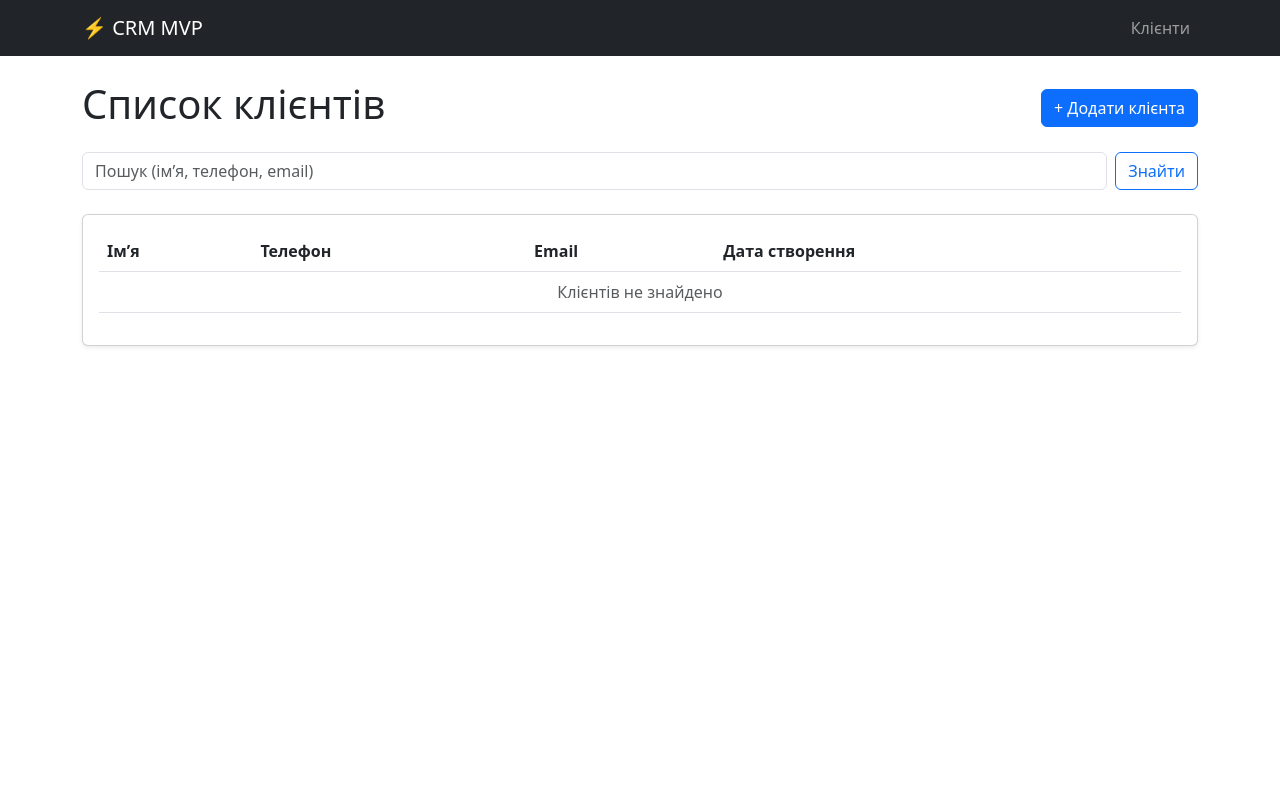
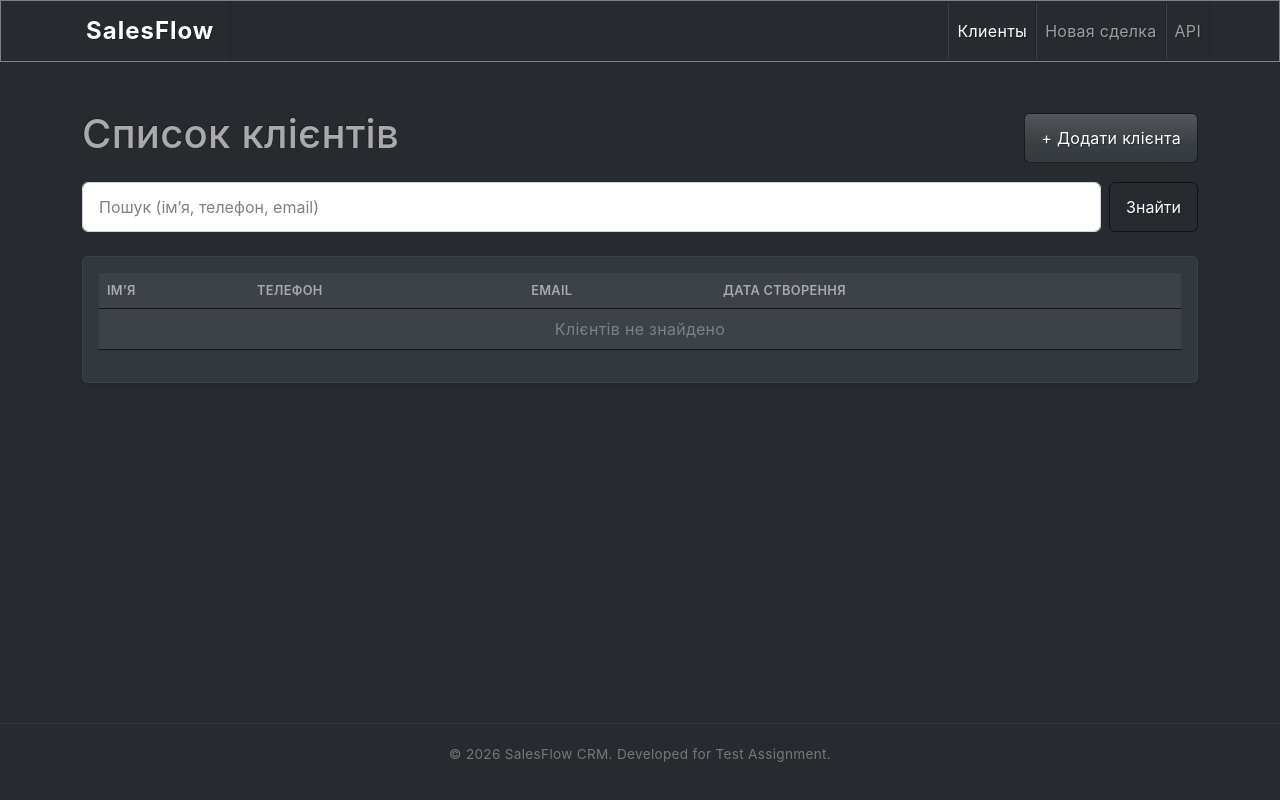
Before and after one commit to SPapor/Test_django, a Django app: page / in a window 1280 px wide. Run offline with Django 5.2, Linux system fonts and the light colour scheme; data that the repository does not hold is empty; some libraries are stand-ins or nearby versions.

Commit message:
add feat

```diff
--- a/crm/templates/crm/base.html
+++ b/crm/templates/crm/base.html
@@ -3,24 +3,100 @@
 <head>
     <meta charset="UTF-8">
     <meta name="viewport" content="width=device-width, initial-scale=1.0">
-    <title>CRM MVP</title>
-    <link href="https://cdn.jsdelivr.net/npm/bootstrap@5.3.0/dist/css/bootstrap.min.css" rel="stylesheet">
+    <title>SalesFlow CRM</title>
+
+    <link href="https://cdn.jsdelivr.net/npm/bootswatch@5.3.0/dist/slate/bootstrap.min.css" rel="stylesheet">
+
+    <style>
+        body {
+            font-family: 'Inter', 'Segoe UI', Tahoma, Geneva, Verdana, sans-serif;
+            letter-spacing: 0.3px;
+            min-height: 100vh;
+            display: flex;
+            flex-direction: column;
+        }
+
+        .card {
+            border: 1px solid rgba(255, 255, 255, 0.05);
+            background-color: #32383e;
+            box-shadow: 0 4px 6px rgba(0, 0, 0, 0.3);
+            margin-bottom: 20px;
+        }
+
+        .card-header {
+            background-color: rgba(0, 0, 0, 0.2);
+            border-bottom: 1px solid rgba(255, 255, 255, 0.05);
+            font-weight: 600;
+            text-transform: uppercase;
+            font-size: 0.85rem;
+            letter-spacing: 1px;
+        }
+
+        a {
+            text-decoration: none;
+        }
+
+        .navbar-brand {
+            font-weight: bold;
+            font-size: 1.5rem;
+            letter-spacing: 1px;
+            color: #fff !important;
+        }
+
+        .table {
+            vertical-align: middle;
+        }
+        .table th {
+            text-transform: uppercase;
+            font-size: 0.8rem;
+            color: #aaa;
+            font-weight: 600;
+        }
+
+        footer {
+            margin-top: auto;
+            padding: 20px 0;
+            border-top: 1px solid rgba(255, 255, 255, 0.05);
+            color: #777;
+            text-align: center;
+            font-size: 0.85rem;
+        }
+    </style>
 </head>
 <body>
-    <nav class="navbar navbar-expand-lg navbar-dark bg-dark mb-4">
+
+    <nav class="navbar navbar-expand-lg navbar-dark bg-dark mb-5 border-bottom border-secondary">
         <div class="container">
-            <a class="navbar-brand" href="{% url 'client_list' %}">⚡ CRM MVP</a>
-            <div class="navbar-nav">
-                <a class="nav-link" href="{% url 'client_list' %}">Клієнти</a>
+            <a class="navbar-brand" href="{% url 'client_list' %}">
+                SalesFlow
+            </a>
+
+            <button class="navbar-toggler" type="button" data-bs-toggle="collapse" data-bs-target="#navbarNav">
+                <span class="navbar-toggler-icon"></span>
+            </button>
+
+            <div class="collapse navbar-collapse" id="navbarNav">
+                <ul class="navbar-nav ms-auto">
+                    <li class="nav-item">
+                        <a class="nav-link active" href="{% url 'client_list' %}">Клиенты</a>
+                    </li>
+                    <li class="nav-item">
+                        <a class="nav-link" href="{% url 'deal_create' %}">Новая сделка</a>
+                    </li>
+                    <li class="nav-item">
+                        <a class="nav-link" href="{% url 'api_clients' %}" target="_blank">API</a>
+                    </li>
+                </ul>
             </div>
         </div>
     </nav>
 
-    <div class="container">
+    <div class="container mb-4">
         {% if messages %}
             {% for message in messages %}
-                <div class="alert alert-{{ message.tags }}">
+                <div class="alert alert-{{ message.tags }} alert-dismissible fade show" role="alert">
                     {{ message }}
+                    <button type="button" class="btn-close" data-bs-dismiss="alert" aria-label="Close"></button>
                 </div>
             {% endfor %}
         {% endif %}
@@ -29,6 +105,12 @@
         {% endblock %}
     </div>
 
+    <footer>
+        <div class="container">
+            <p>&copy; {% now "Y" %} SalesFlow CRM. Developed for Test Assignment.</p>
+        </div>
+    </footer>
+
     <script src="https://cdn.jsdelivr.net/npm/bootstrap@5.3.0/dist/js/bootstrap.bundle.min.js"></script>
 </body>
 </html>
--- a/crm/views.py
+++ b/crm/views.py
@@ -33,6 +33,7 @@ class ClientDetailView(DetailView):
     context_object_name = 'client'
 
 
+
 class DealCreateView(CreateView):
     model = Deal
     form_class = DealForm
```
